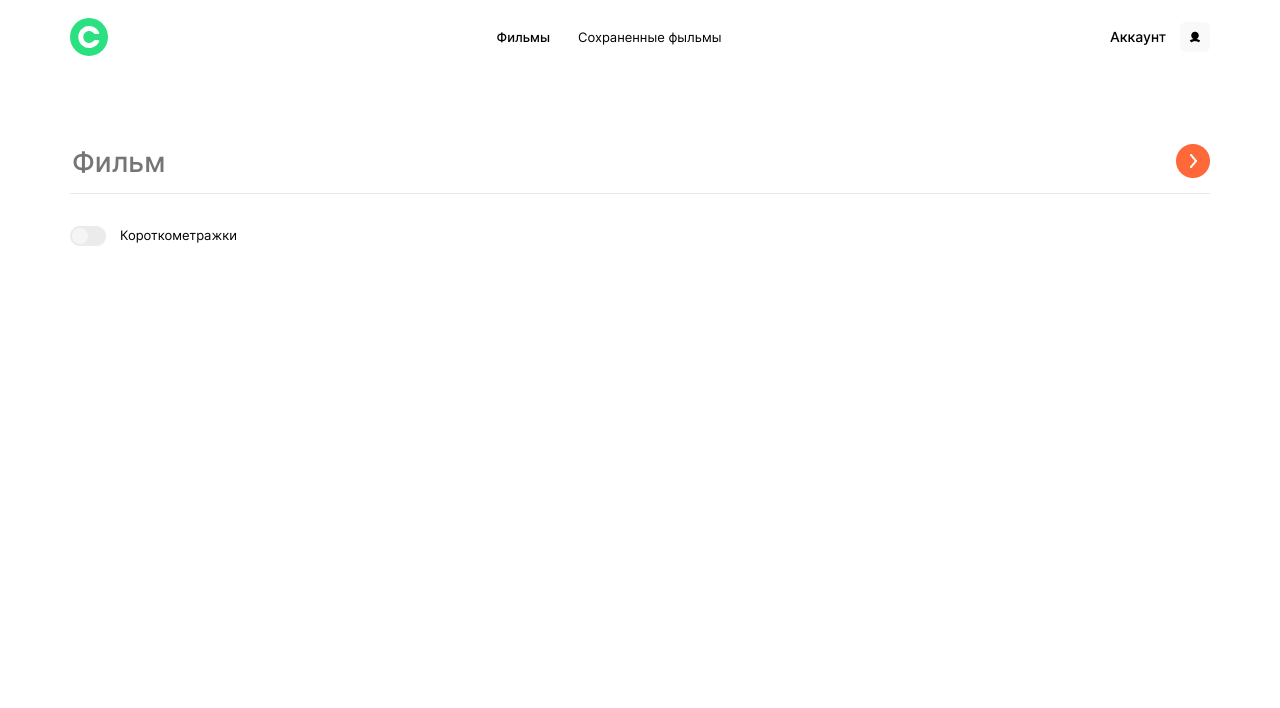
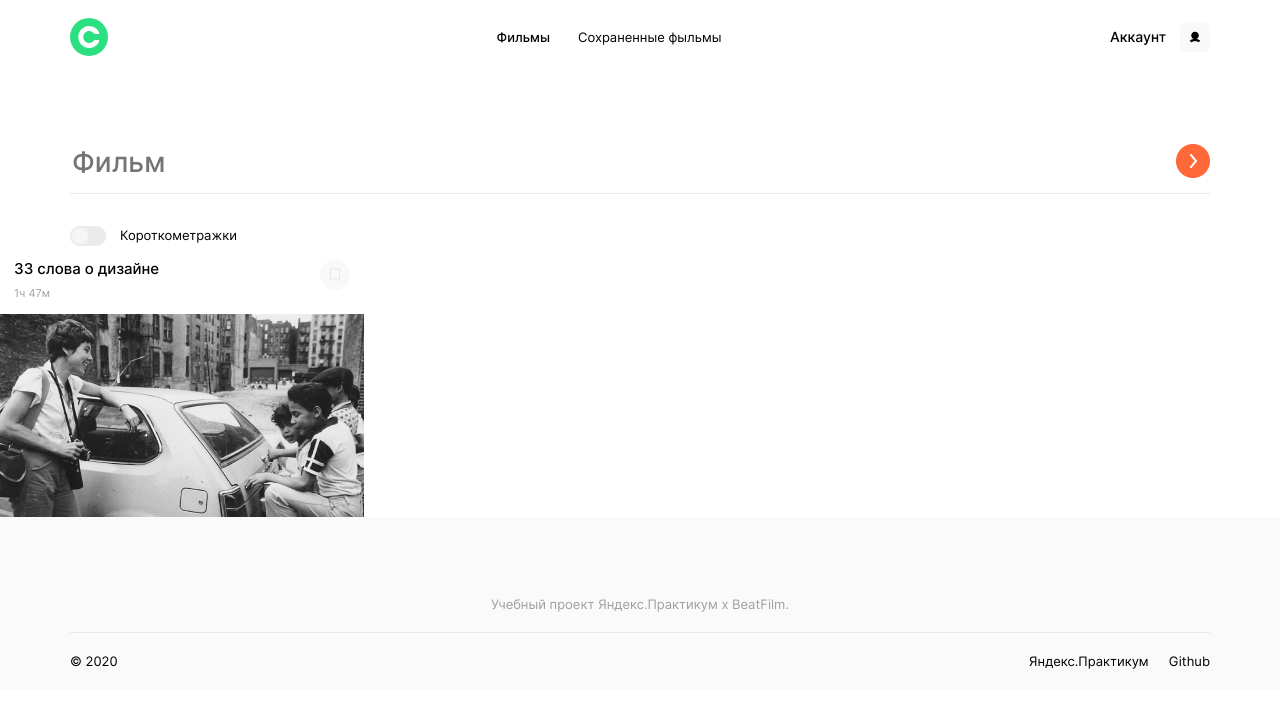
Before and after one commit to evvlboro/movies-explorer-frontend, a React app: page /movies in a window 1280 px wide. Built offline with nearby package versions, Linux system fonts and the light colour scheme.

Commit message:
feat: add MoviesCard component

```diff
--- /dev/null
+++ b/src/block/movies-card/__container/movies-card__container.css
@@ -0,0 +1,6 @@
+.movies-card__container {
+  display: flex;
+  flex-direction: row;
+  justify-content: space-between;
+  padding: 14px;
+}
--- /dev/null
+++ b/src/block/movies-card/__duration/movies-card__duration.css
@@ -0,0 +1,11 @@
+.movies-card__duration {
+  margin: 9px 0 0 0;
+
+  font-family: 'Inter';
+  font-style: normal;
+  font-weight: 400;
+  font-size: 11px;
+  line-height: 13px;
+
+  color: #A0A0A0;
+}
--- /dev/null
+++ b/src/block/movies-card/__img/movies-card__img.css
@@ -0,0 +1,4 @@
+.movies-card__img {
+  width: 364px;
+  height: 203px;
+}
--- /dev/null
+++ b/src/block/movies-card/__save-btn/movies-card__save-btn.css
@@ -0,0 +1,12 @@
+.movies-card__save-btn {
+  background: url(../../../images/save-btn.png);
+  border: none;
+  width: 30px;
+  height: 30px;
+  cursor: pointer;
+}
+
+.movies-card__save-btn:hover {
+  opacity: .6;
+  background: url(../../../images/save-btn-active.png);
+}
--- /dev/null
+++ b/src/block/movies-card/__text-container/movies-card__text-container.css
@@ -0,0 +1,4 @@
+.movies-card__text-container {
+  display: flex;
+  flex-direction: column;
+}
--- /dev/null
+++ b/src/block/movies-card/__title/movies-card__title.css
@@ -0,0 +1,9 @@
+.movies-card__title {
+  margin: 0;
+
+  font-family: 'Inter';
+  font-style: normal;
+  font-weight: 500;
+  font-size: 15px;
+  line-height: 18px;
+}
--- /dev/null
+++ b/src/block/movies-card/movies-card.css
@@ -0,0 +1,5 @@
+.movies-card {
+  display: flex;
+  flex-direction: column;
+  width: 364px;
+}
--- a/src/components/Movies.js
+++ b/src/components/Movies.js
@@ -1,11 +1,21 @@
 import Header from './Header';
 import SearchForm from './SearchForm';
+import Footer from './Footer';
+import MoviesCard from './MoviesCard';
+
+import cardExample1 from '../images/card-examples/example1.png';
 
 function Movies() {
   return (
     <>
       <Header loggedIn={true}/>
       <SearchForm />
+      <MoviesCard
+        title='33 слова о дизайне'
+        duration='1ч 47м'
+        imgUrl={cardExample1}
+      />
+      <Footer />
     </>
   )
 }
--- /dev/null
+++ b/src/components/MoviesCard.js
@@ -0,0 +1,16 @@
+function MoviesCard({title, duration, imgUrl}) {
+  return (
+    <div className="movies-card">
+      <div className="movies-card__container">
+        <div className="movies-card__text-container">
+          <p className="movies-card__title">{title}</p>
+          <p className="movies-card__duration">{duration}</p>
+        </div>
+        <button className="movies-card__save-btn" />
+      </div>
+      <img src={imgUrl} alt={title} className="movies-card__img" />
+    </div>
+  )
+}
+
+export default MoviesCard;
--- a/src/index.css
+++ b/src/index.css
@@ -78,3 +78,11 @@
 @import url(./block/preloader/preloader.css);
 @import url(./block/preloader/__container/preloader__container.css);
 @import url(./block/preloader/__round/preloader__round.css);
+
+@import url(./block/movies-card/movies-card.css);
+@import url(./block/movies-card/__container/movies-card__container.css);
+@import url(./block/movies-card/__text-container/movies-card__text-container.css);
+@import url(./block/movies-card/__title/movies-card__title.css);
+@import url(./block/movies-card/__duration/movies-card__duration.css);
+@import url(./block/movies-card/__save-btn/movies-card__save-btn.css);
+@import url(./block/movies-card/__img/movies-card__img.css);
```
Also changed, not shown: src/images/card-examples/example1.png (added), src/images/save-btn-active.png (added), src/images/save-btn.png (added).
